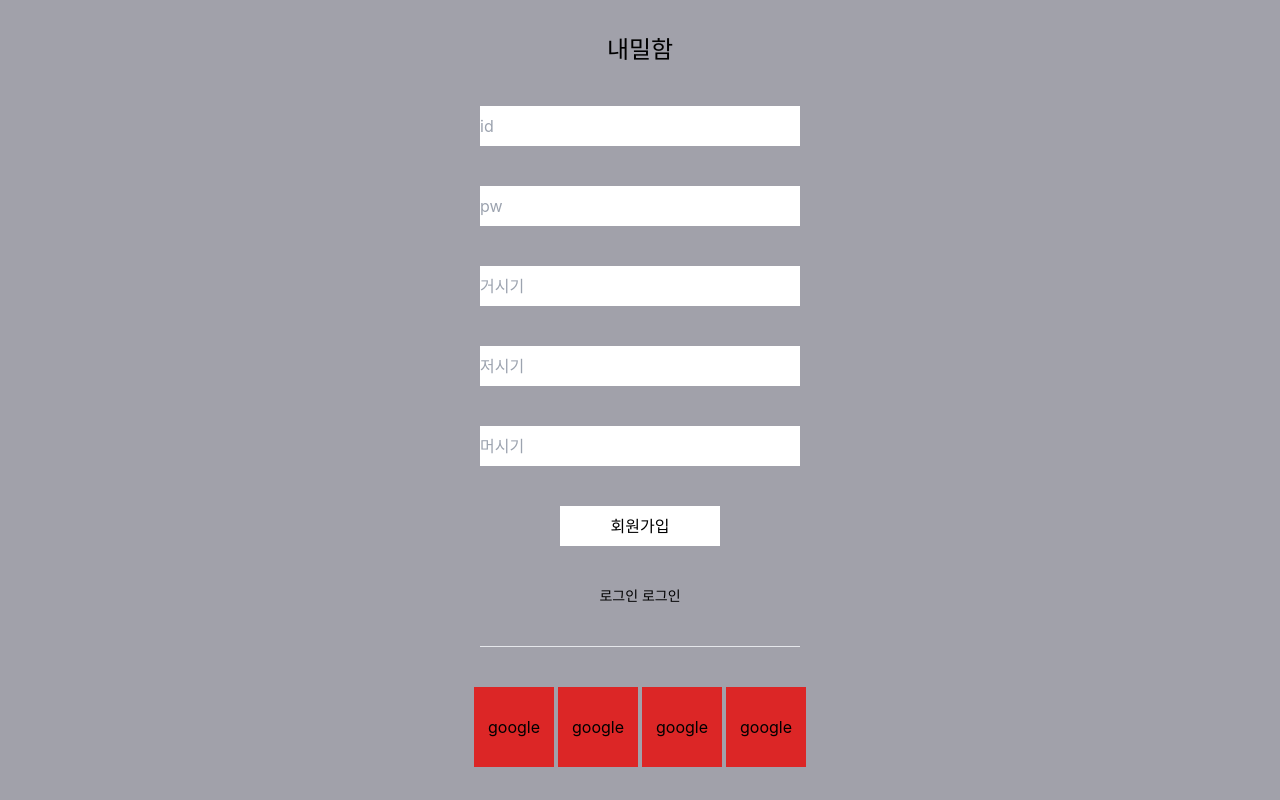
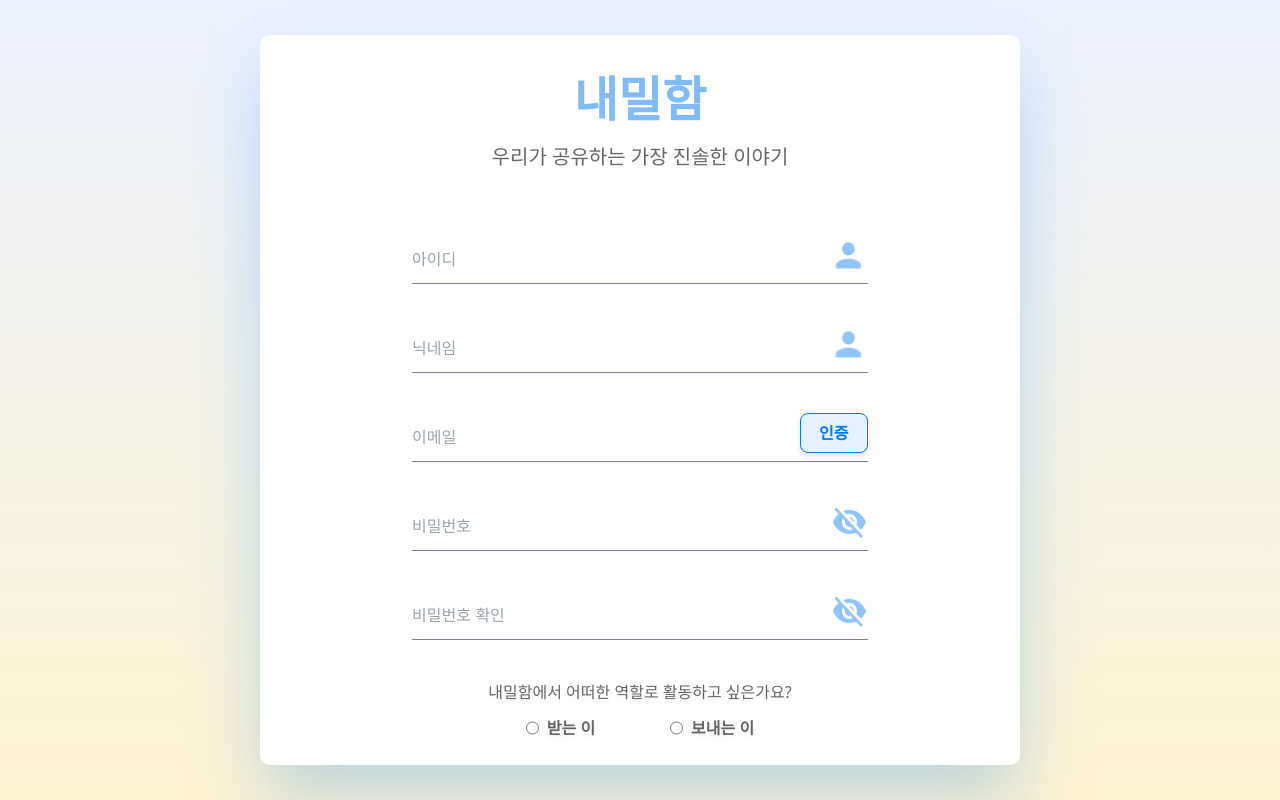
Before and after one commit to Naemilham/nmh_front, a React (Create React App) app: page /signup in a window 1280 px wide. Built offline with nearby package versions, Linux system fonts and the light colour scheme.

Commit message:
feat: css 적용

```diff
--- a/src/routes/SignUpPage.jsx
+++ b/src/routes/SignUpPage.jsx
@@ -1,60 +1,135 @@
 import { useState } from "react";
 import { useNavigate } from "react-router-dom";
 
-const SignUpPage = () => {
+const SignInPage = () => {
   const navigate = useNavigate();
-  const [info, setInfo] = useState({
-    id: "",
-    pw: "",
-    거시기: "",
-    저시기: "",
-    머시기: "",
-  });
-  const signUp = () => {
-    console.log(info);
+  const [id, setId] = useState("");
+  const [pw, setPw] = useState("");
+  const [pwVerification, setPwVerification] = useState("");
+  const [nickName, setNickName] = useState("");
+  const [email, setEmail] = useState("");
+
+  const login = () => {
+    console.log(id, pw);
   };
+
+  const emailVerification = () => {
+    console.log("이메일 확인");
+  }
+
   return (
-    <div className="w-screen h-screen flex justify-center bg-zinc-400">
-      <div className="w-1/2 h-full flex flex-col justify-center items-center gap-10">
-        <p className="text-2xl">내밀함</p>
-        {Object.keys(info).map((name) => {
-          return (
+    <div className="w-screen h-screen flex justify-center items-center bg-gradient-to-b from-[#ECF2FF] to-[#FFF4D2]">
+      <div className="overflow-y-scroll no-scrollbar w-[760px] h-[730px] bg-white rounded-[10px] drop-shadow-[0_35px_35px_rgba(0,120,240,0.25)] relative flex flex-col justify-normal items-center gap-16">
+        <div className="flex flex-col justify-normal items-center gap-5 pt-10">
+          <p className="font-sans text-5xl font-bold text-[#80BBF7]">내밀함</p>
+          <p className="font-sans font-normal text-xl text-[#00000099]">우리가 공유하는 가장 진솔한 이야기</p>
+        </div>
+
+        <section className="w-full flex flex-col justify-normal items-center gap-10">
+          <div className="w-3/5 flex border-b border-[#777E90]">
             <input
               required
               type="text"
-              id={name}
-              className="input w-80 h-10"
-              placeholder={name}
-              onChange={(e) => setInfo({ ...info, [name]: e.target.value })}
+              id="username"
+              placeholder="아이디"
+              className="input w-full h-12 rounded-lg text-[#00000070]"
+              onChange={(e) => setId(e.target.value)}
             />
-          );
-        })}
+            <img src={require("../assets/images/peopleIcon.png")} className="w-[40px] h-[40px]"></img>
+          </div>
+
+          <div className="w-3/5 flex border-b border-[#777E90]">
+            <input
+              required
+              type="text"
+              id="nickname"
+              placeholder="닉네임"
+              className="input w-full h-12 rounded-lg text-[#00000070]"
+              onChange={(e) => setNickName(e.target.value)}
+            />
+            <img src={require("../assets/images/peopleIcon.png")} className="w-[40px] h-[40px]"></img>
+          </div>
+
+          <div className="w-3/5 flex border-b border-[#777E90]">
+            <input
+              required
+              type="text"
+              id="email"
+              placeholder="이메일"
+              className="input w-full h-12 rounded-lg text-[#00000070]"
+              onChange={(e) => setEmail(e.target.value)}
+            />
             <button
-          className="w-40 h-10 bg-white"
+            className="w-[80px] h-[40px] bg-[#E5F1FD] border border-[#0078F0] rounded-lg drop-shadow-md"
              onClick={(e) => {
-            signUp();
+                emailVerification();
               }}
             >
-          회원가입
+              <p className="text-[#0078F0] font-sans text-l font-bold">인증</p>
             </button>
-        <p
-          className="text-sm"
+          </div>
+
+          <div className="w-3/5 flex border-b border-[#777E90]">
+            <input
+              required
+              type="text"
+              id="password"
+              placeholder="비밀번호"
+              className="input w-full h-12 rounded-lg text-[#00000070]"
+              onChange={(e) => setPw(e.target.value)}
+            />
+            <img src={require("../assets/images/invisibleIcon.png")} className="w-[40px] h-[40px]"></img>
+          </div>
+
+          <div className="w-3/5 flex border-b border-[#777E90]">
+            <input
+              required
+              type="text"
+              id="passwordVerification"
+              placeholder="비밀번호 확인"
+              className="input w-full h-12 rounded-lg text-[#00000070]"
+              onChange={(e) => setPwVerification(e.target.value)}
+            />
+            <img src={require("../assets/images/invisibleIcon.png")} className="w-[40px] h-[40px]"></img>
+          </div>
+
+          <div className="flex flex-col gap-3">
+            <p className="font-sans text-base font-normal text-[#00000099] drop-shadow-md">
+              내밀함에서 어떠한 역할로 활동하고 싶은가요?
+            </p>
+            <div className="flex justify-around">
+              <div className="flex gap-2">
+                <input type="radio" name="role" value="받는 이" />
+                <span className="font-sans text-base font-bold text-[#00000099] drop-shadow-md">받는 이</span>
+              </div>
+              <div className="flex gap-2">
+                <input type="radio" name="role" value="보내는 이" />
+                <span className="font-sans text-base font-bold text-[#00000099] drop-shadow-md">보내는 이</span>
+              </div>
+            </div>
+          </div>
+        </section>
+
+        <div className="w-full pb-10 flex flex-col justify-normal items-center">
+          <button
+            className="w-1/2 h-16 bg-[#E5F1FD] border border-[#0078F0] rounded-lg drop-shadow-md"
             onClick={(e) => {
-            navigate("/signin");
+              login();
             }}
           >
-          로그인 로그인
+            <p className="text-[#0078F0] font-sans text-xl font-bold">회원가입</p>
+          </button>
+
+          <p
+            className="font-sans text-base font-normal text-[#00000099] drop-shadow-md pt-3"
+            onClick={(e) => {navigate("/signin");}}
+          >
+            이미 내밀함 계정이 있으신가요?
           </p>
-        <hr className="w-80" />
-        <div className="flex justify-center gap-1">
-          <button className="w-20 h-20 bg-red-600"> google </button>
-          <button className="w-20 h-20 bg-red-600"> google </button>
-          <button className="w-20 h-20 bg-red-600"> google </button>
-          <button className="w-20 h-20 bg-red-600"> google </button>
         </div>
       </div>
     </div>
   );
 };
 
-export default SignUpPage;
+export default SignInPage;
```
Lines whose indentation alone changed are shown as unchanged.
